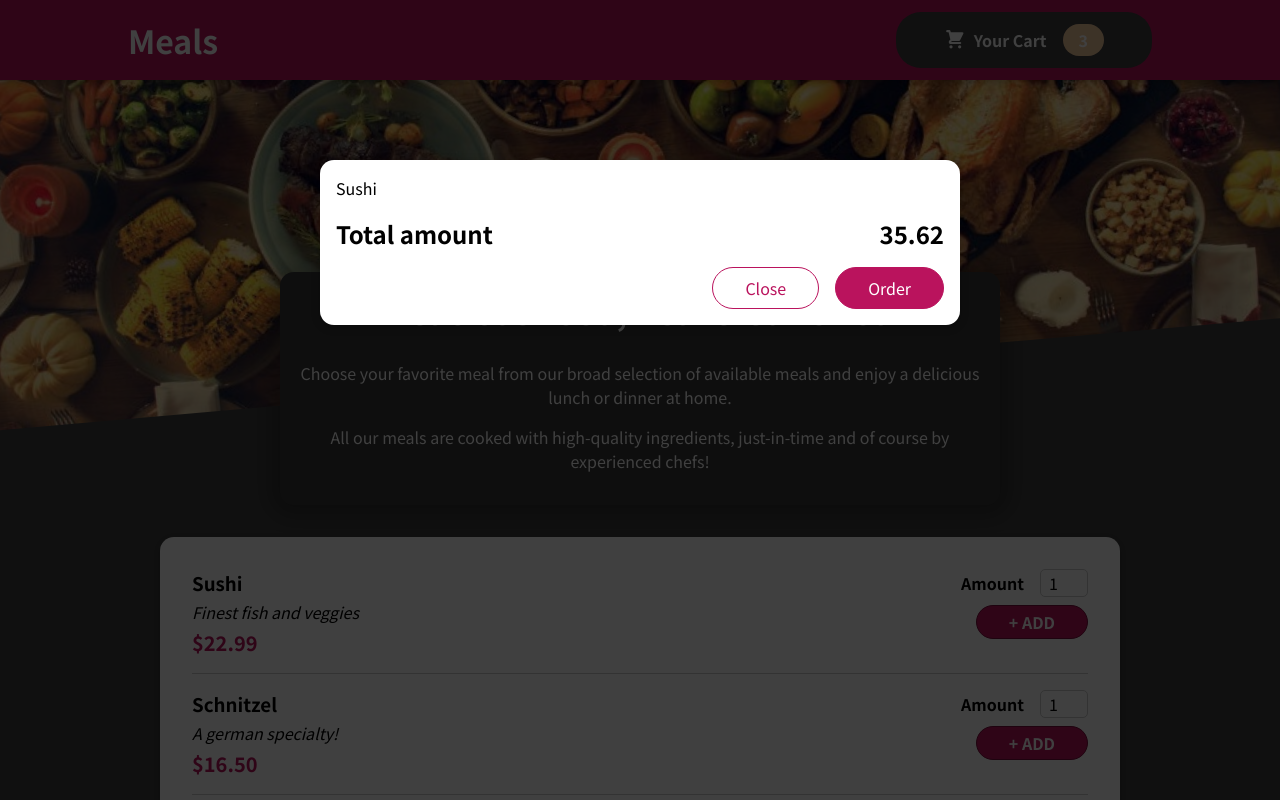
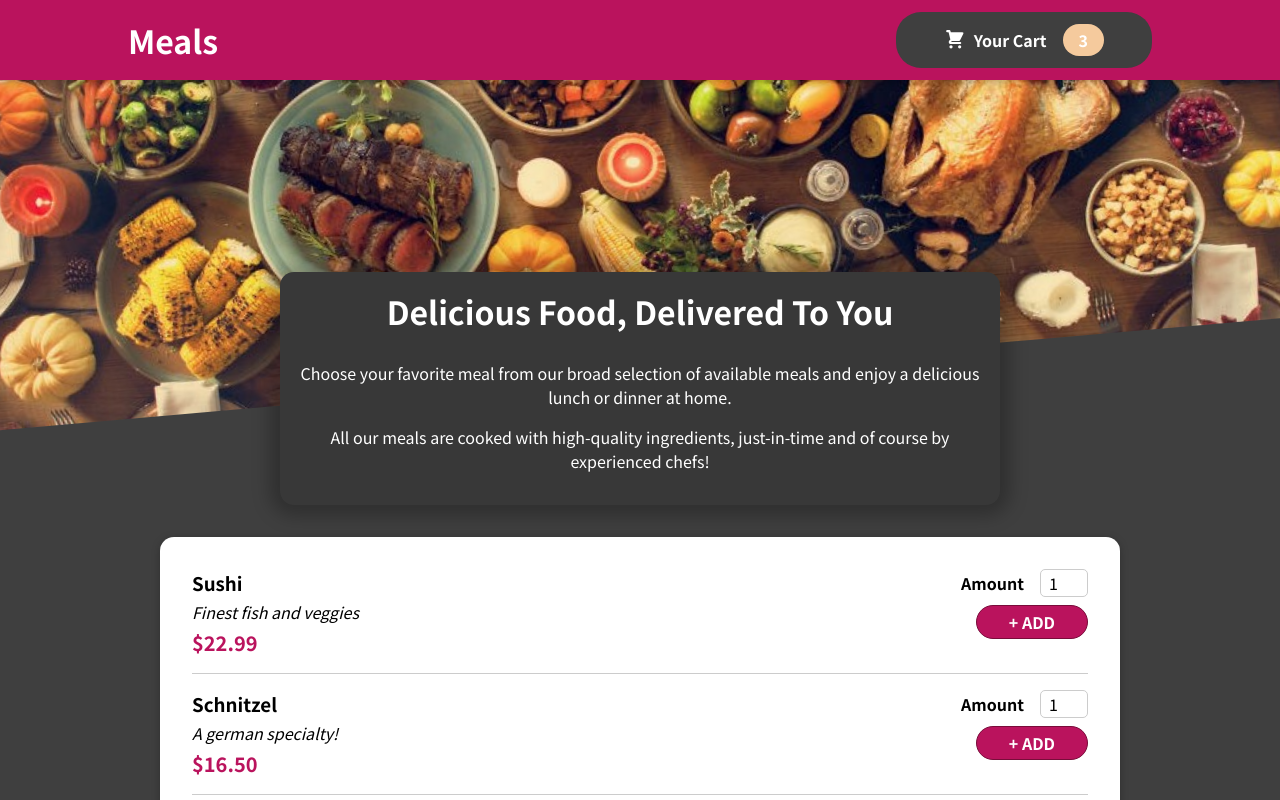
Before and after one commit to katerinagutich/food-order-app, a React (Create React App) app: page / in a window 1280 px wide. Shown: the top 800 px of the page. Built offline with nearby package versions, Linux system fonts and the light colour scheme.

Commit message:
Use state for showing and closing modal with the Cart

```diff
--- a/src/App.js
+++ b/src/App.js
@@ -1,13 +1,24 @@
-import React, {Fragment} from "react";
+import React, {Fragment, useState} from "react";
 import Header from './components/Layout/Header';
 import Meals from './components/Meals/Meals';
 import Cart from './components/Cart/Cart';
 
 function App() {
+
+    const [cartIsShown, setCartIsShown] = useState(false);
+
+    const showCartHandler = () => {
+        setCartIsShown(true);
+    };
+
+    const hideCartHandler = () => {
+        setCartIsShown(false);
+    };
+
     return (
         <Fragment>
-            <Cart/>
-            <Header/>
+            {cartIsShown && <Cart onClose={hideCartHandler}/>}
+            <Header onShowCart={showCartHandler}/>
             <main>
                 <Meals/>
             </main>
--- a/src/components/Cart/Cart.js
+++ b/src/components/Cart/Cart.js
@@ -8,14 +8,14 @@
     }</ul>
 
     return (
-        <Modal>
+        <Modal onClose={props.onClose}>
             {cartItems}
             <div className={styles.total}>
                 <span>Total amount</span>
                 <span>35.62</span>
             </div>
             <div className={styles.actions}>
-                <button className={styles['button--alt']}>Close</button>
+                <button className={styles['button--alt']} onClick={props.onClose}>Close</button>
                 <button className={styles.button}>Order</button>
             </div>
         </Modal>
--- a/src/components/Layout/Header.js
+++ b/src/components/Layout/Header.js
@@ -3,12 +3,12 @@
 import HeaderCartButton from './HeaderCartButton';
 import styles from './Header.module.css';
 
-const Header = () => {
+const Header = props => {
     return (
         <Fragment>
             <header className={styles.header}>
                 <h1>Meals</h1>
-                <HeaderCartButton>Cart</HeaderCartButton>
+                <HeaderCartButton onClick={props.onShowCart}>Cart</HeaderCartButton>
             </header>
             <Image/>
         </Fragment>
--- a/src/components/Layout/HeaderCartButton.js
+++ b/src/components/Layout/HeaderCartButton.js
@@ -2,9 +2,9 @@
 import CartIcon from '../Cart/CartIcon';
 import styles from './HeaderCartButton.module.css';
 
-const HeaderCartButton = () => {
+const HeaderCartButton = props => {
     return (
-        <button className={styles.button}>
+        <button onClick={props.onClick} className={styles.button}>
             <span className={styles.icon}>
                 <CartIcon/>
             </span>
--- a/src/components/UI/Modal.js
+++ b/src/components/UI/Modal.js
@@ -3,7 +3,7 @@
 import styles from './Modal.module.css';
 
 const Backdrop = props => {
-    return <div className={styles.backdrop}/>
+    return <div className={styles.backdrop} onClick={props.onClose}/>
 };
 
 const ModalOverlay = props => {
@@ -19,7 +19,7 @@
 const Modal = props => {
     return (
         <Fragment>
-            {ReactDOM.createPortal(<Backdrop/>, portalElement)}
+            {ReactDOM.createPortal(<Backdrop onClose={props.onClose}/>, portalElement)}
             {ReactDOM.createPortal(<ModalOverlay>{props.children}</ModalOverlay>, portalElement)}
         </Fragment>
     );
```
